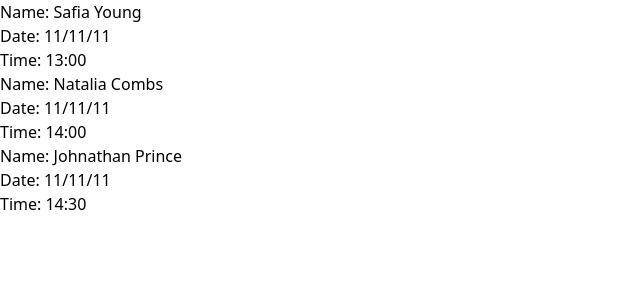
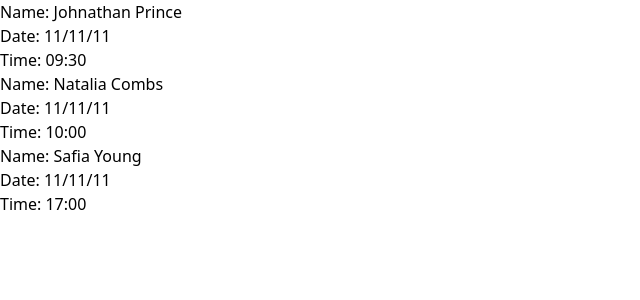
Before and after one commit to PvtOttobot/code-fest-ui, a React (Vite) app: page /therapist in a window 1280 px wide. Shown: the top 300 px of the page, without its empty margins (0-640 px from the left). Built offline with nearby package versions, Linux system fonts and the light colour scheme.

Commit message:
PMadded way to arrange visits by time

```diff
--- a/src/pages/therapist/Therapist.tsx
+++ b/src/pages/therapist/Therapist.tsx
@@ -2,14 +2,21 @@ import {Appointment} from "./appointment/Appointment.tsx";
 
 const Therapist = () => {
     const appts = [
-        {name:'Safia Young',date:'11/11/11', time:'13:00'},
-        {name:'Natalia Combs',date:'11/11/11',time:'14:00'},
-        {name:'Johnathan Prince',date:'11/11/11',time:'14:30'},
+        {name:'Safia Young',date:'11/11/11', time:'17:00'},
+        {name:'Natalia Combs',date:'11/11/11',time:'10:00'},
+        {name:'Johnathan Prince',date:'11/11/11',time:'09:30'},
     ]
+        appts.sort(function (a, b) {
+        return a.time.localeCompare(b.time);
+    });
+
+    console.log(appts);
+
     return(<div className="p-4 bg-white h-screen space-y-6">
         {
             appts.map((appt) => (
                 <>
+
                     <Appointment date={appt.date} name={appt.name} time={appt.time}></Appointment>
                 </>
 
```
